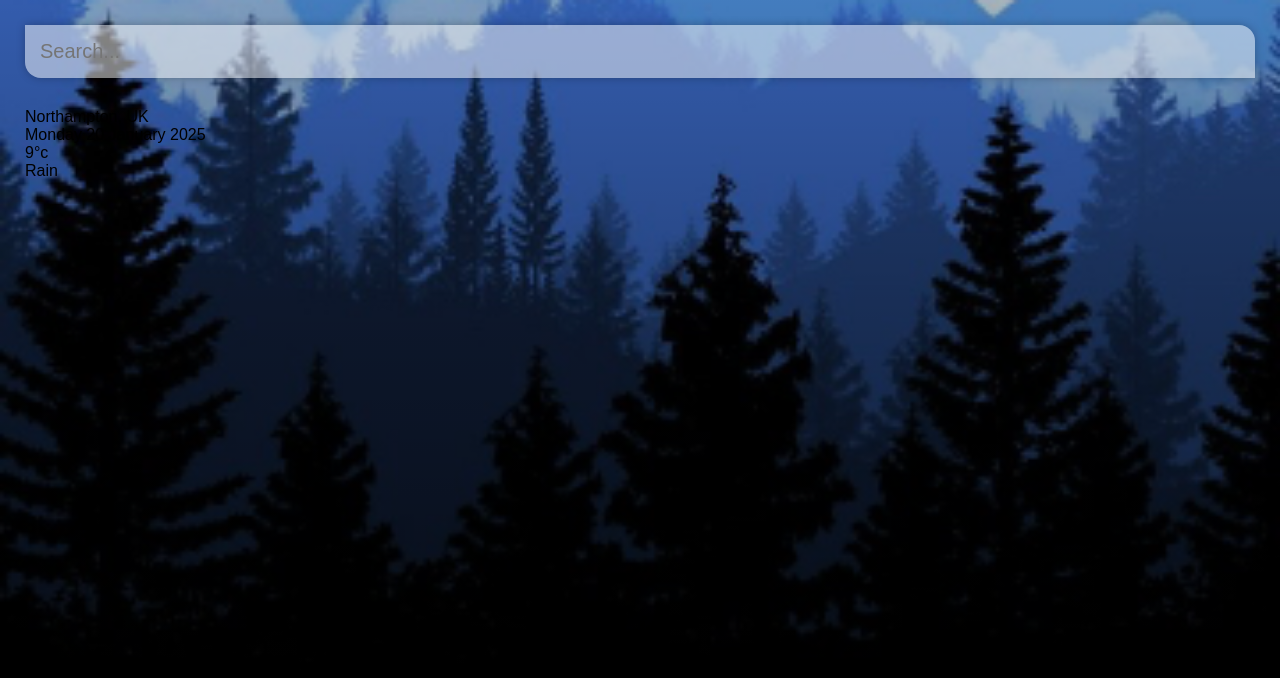
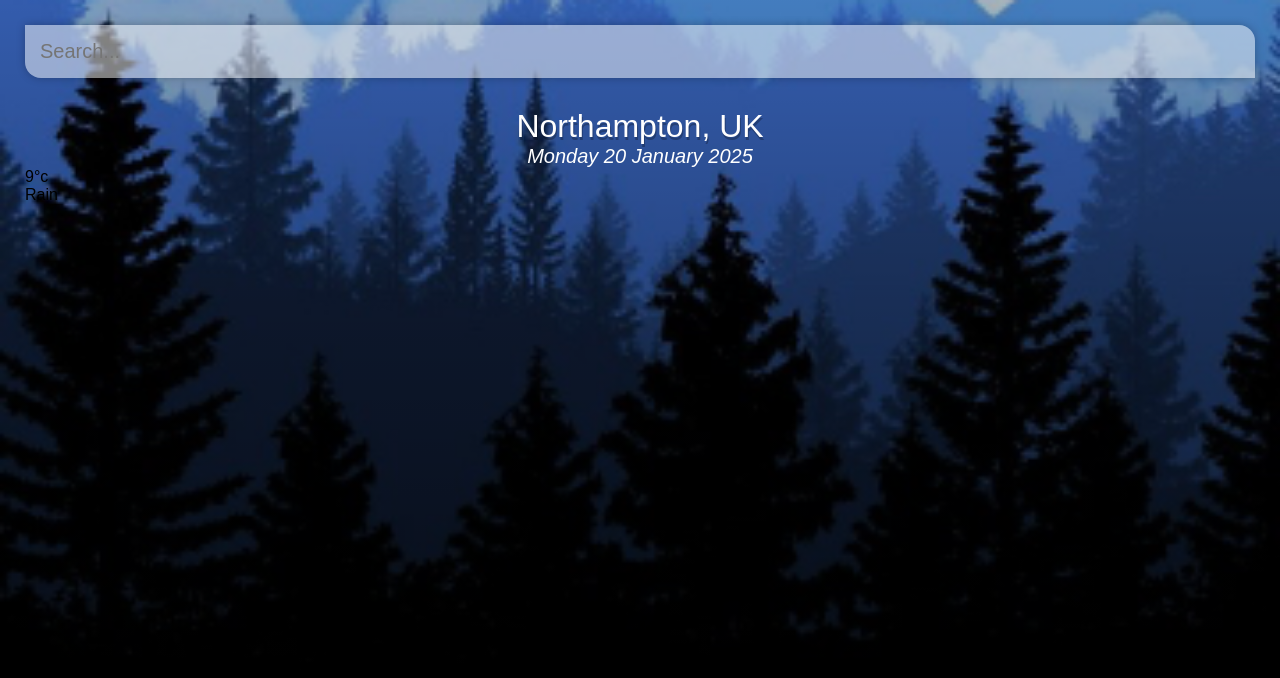
Before and after one commit to Gleemox/weather-app-built-using-Vue.js, a Vue app in the folder vue-weather/: page / in a window 1280 px wide. Shown: the top 678 px of the page. Built offline with nearby package versions, Linux system fonts and the light colour scheme.

Commit message:
Add CSS style to location

```diff
--- a/vue-weather/src/App.vue
+++ b/vue-weather/src/App.vue
@@ -96,7 +96,21 @@
   border-radius: 16px 0px 16px 0px;
 }
 
+.location-box .location {
+  color: #FFF;
+  font-size: 32px;
+  font-weight: 500;
+  text-align: center;
+  text-shadow: 1px 3px rgba(0, 0, 0, 0.25);
+}
 
+.location-box .date {
+  color: #FFF;
+  font-size: 20px;
+  font-weight: 300;
+  font-style: italic;
+  text-align: center;
+}
 
 
 </style>
```
